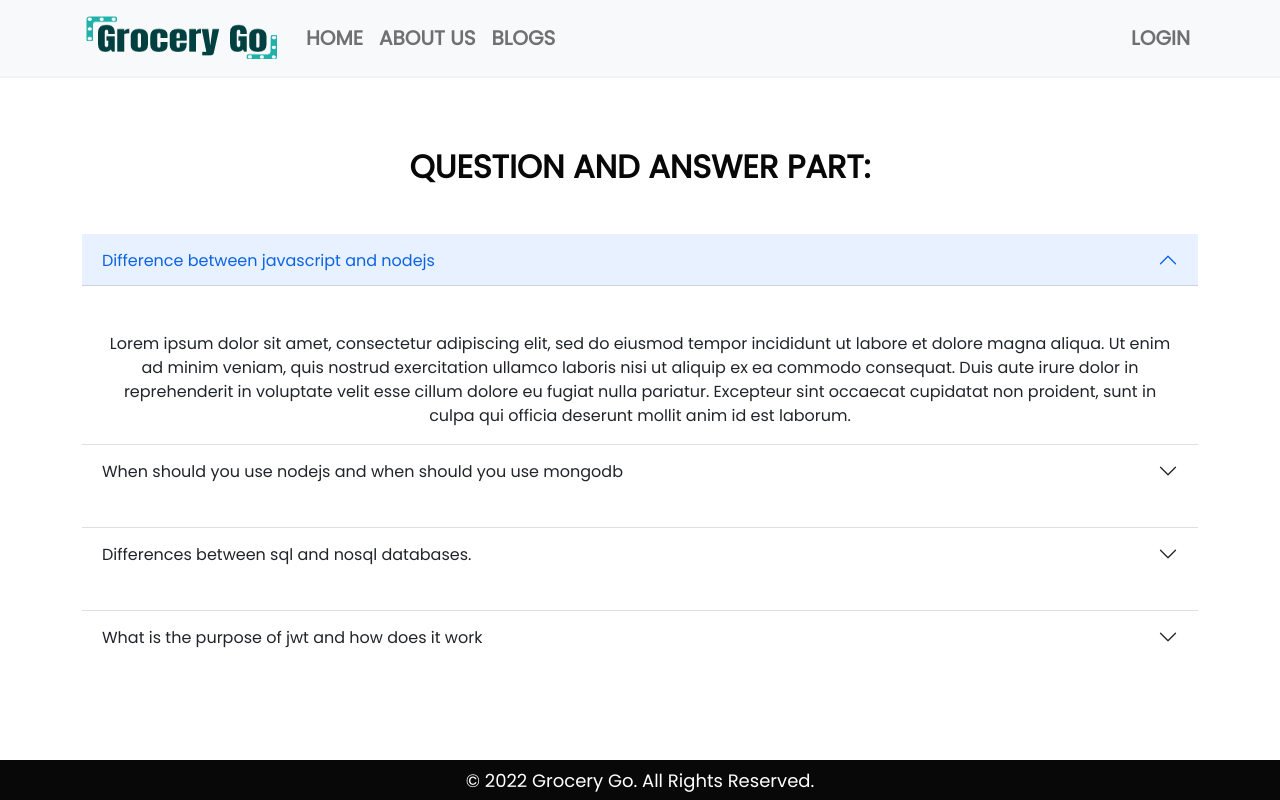
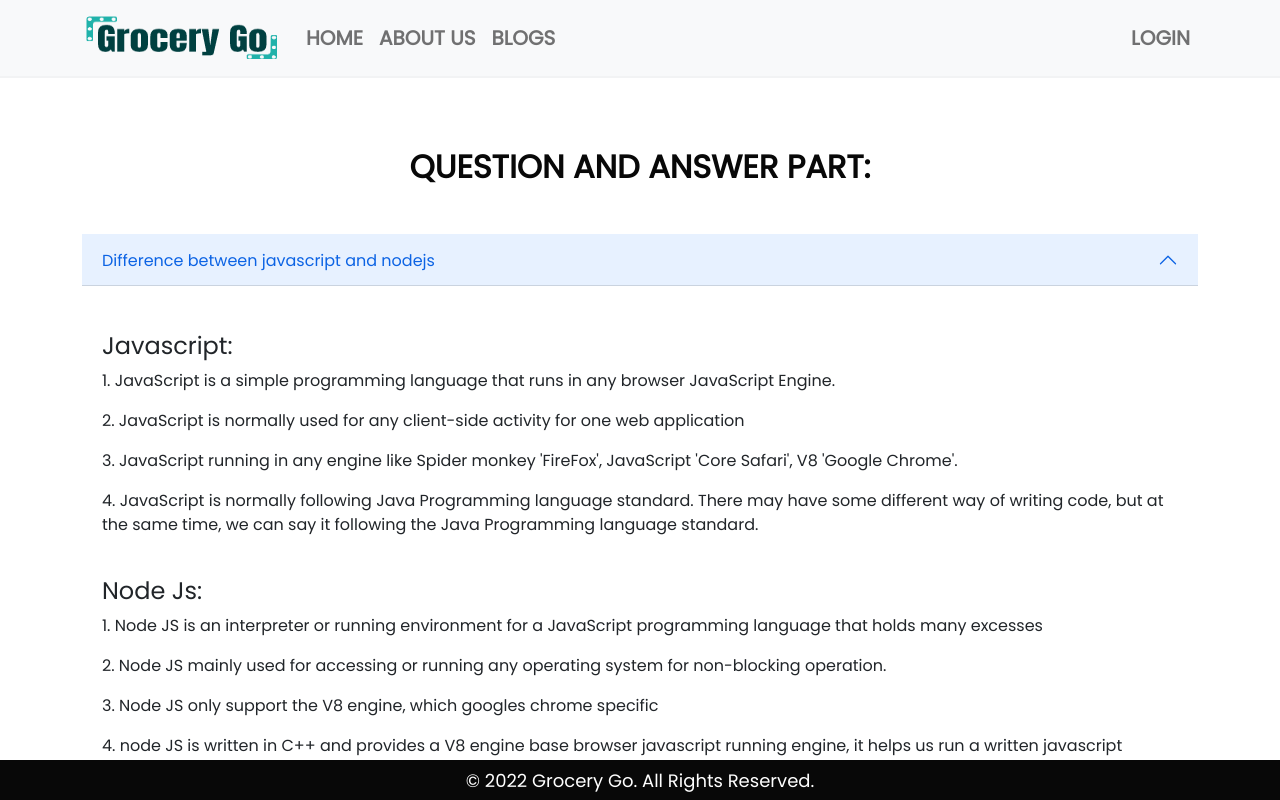
Before and after one commit to prokhairul/grocery-go-client, a React (Create React App) app: page /blogs in a window 1280 px wide. Shown: the top 800 px of the page. Built offline with nearby package versions, Linux system fonts and the light colour scheme; no server answers.

Commit message:
Answers Added

```diff
--- a/src/Pages/About/About.css
+++ b/src/Pages/About/About.css
@@ -15,3 +15,13 @@
     font-size: 18px;
     line-height: 35px;
 }
+
+/* Responsive Fixed  */
+
+@media only screen and (max-width: 576px) {
+    .about-sec {
+        margin-bottom: 70px;
+        padding: 20px;
+    }
+
+}
--- a/src/Pages/AddProduct/AddProduct.css
+++ b/src/Pages/AddProduct/AddProduct.css
@@ -5,3 +5,20 @@
     color: #080808;
     margin-bottom: 30px;
 }
+
+.add-product {
+    display: flex;
+    flex-direction: column;
+    width: 50%;
+    margin: 0 auto;
+}
+
+/* d-flex flex-column w-50 m-auto */
+
+/* responsive Fixed  */
+
+@media only screen and (max-width: 576px) {
+    .add-product {
+        width: 90%;
+    }
+}
--- a/src/Pages/AddProduct/AddProduct.js
+++ b/src/Pages/AddProduct/AddProduct.js
@@ -6,8 +6,8 @@ import './AddProduct.css'
 
 const AddProduct = () => {
     const { register, handleSubmit } = useForm();
+
     const onSubmit = data => {
-
         const url = `http://localhost:5000/product`;
         fetch(url, {
             method: 'POST',
@@ -26,7 +26,7 @@ const AddProduct = () => {
 
             <h2 className='text-center mt-5 mb-5 add-new-title'>Add a new Product </h2>
             <div className='form-field'>
-                <form className='d-flex flex-column w-50 m-auto' onSubmit={handleSubmit(onSubmit)}>
+                <form className='add-product' onSubmit={handleSubmit(onSubmit)}>
                     <input className='mb-3' placeholder='Product Name' {...register("name", { required: true, maxLength: 100 })} />
                     <input className='mb-3' placeholder='Supplier' {...register("supplier")} />
                     <textarea className='mb-3' placeholder='Product Description' {...register("description")} />
--- a/src/Pages/Blogs/Blogs.css
+++ b/src/Pages/Blogs/Blogs.css
@@ -10,3 +10,7 @@
     color: #080808;
     margin-bottom: 30px;
 }
+
+.answer {
+    text-align: left;
+}
--- a/src/Pages/Blogs/Blogs.js
+++ b/src/Pages/Blogs/Blogs.js
@@ -8,54 +8,72 @@ const Blogs = () => {
 
             <h2>Question And Answer Part: </h2>
 
-            <div className='mt-5'>
+            <div className='mt-5 answer'>
                 <Accordion defaultActiveKey="0" flush>
                     <Accordion.Item eventKey="0">
                         <Accordion.Header>Difference between javascript and nodejs</Accordion.Header>
                         <Accordion.Body>
-                            Lorem ipsum dolor sit amet, consectetur adipiscing elit, sed do eiusmod
-                            tempor incididunt ut labore et dolore magna aliqua. Ut enim ad minim
-                            veniam, quis nostrud exercitation ullamco laboris nisi ut aliquip ex ea
-                            commodo consequat. Duis aute irure dolor in reprehenderit in voluptate
-                            velit esse cillum dolore eu fugiat nulla pariatur. Excepteur sint occaecat
-                            cupidatat non proident, sunt in culpa qui officia deserunt mollit anim id
-                            est laborum.
+
+                            <h4>Javascript: </h4>
+                            <p>1. JavaScript is a simple programming language that runs in any browser JavaScript Engine.</p>
+                            <p>2. JavaScript is normally used for any client-side activity for one web application</p>
+                            <p>3. JavaScript running in any engine like Spider monkey 'FireFox', JavaScript 'Core Safari', V8 'Google Chrome'.</p>
+                            <p>4. JavaScript is normally following Java Programming language standard. There may have some different way of writing code, but at the same time, we can say it following the Java Programming language standard.</p>
+
+                            <br />
+                            <h4>Node Js: </h4>
+                            <p>1. Node JS is an interpreter or running environment for a JavaScript programming language that holds many excesses</p>
+                            <p>2. Node JS mainly used for accessing or running any operating system for non-blocking operation.</p>
+                            <p>3. Node JS only support the V8 engine, which googles chrome specific</p>
+                            <p>4. node JS is written in C++ and provides a V8 engine base browser javascript running engine, it helps us run a written javascript program in any browser environment.</p>
+
+
                         </Accordion.Body>
                     </Accordion.Item>
                     <Accordion.Item eventKey="1">
                         <Accordion.Header>When should you use nodejs and when should you use mongodb</Accordion.Header>
                         <Accordion.Body>
-                            Lorem ipsum dolor sit amet, consectetur adipiscing elit, sed do eiusmod
-                            tempor incididunt ut labore et dolore magna aliqua. Ut enim ad minim
-                            veniam, quis nostrud exercitation ullamco laboris nisi ut aliquip ex ea
-                            commodo consequat. Duis aute irure dolor in reprehenderit in voluptate
-                            velit esse cillum dolore eu fugiat nulla pariatur. Excepteur sint occaecat
-                            cupidatat non proident, sunt in culpa qui officia deserunt mollit anim id
-                            est laborum.
+
+                            <h4>When Should We Use Node Js: </h4>
+                            <p>Any project needs a programming environment and a runtime library that gives you basic programming tools and support and can compile and/or interpret your code. Node.js is a kind of tool for the programming language Javascript. There are similar tools for Python, Java, PHP, C#, C++ and more </p>
+
+                            <br />
+                            <h4>When Should We Use Mongodb</h4>
+                            <p>If your application needs the ability to persistently store data in a way that you can efficiently query or update it later, then you would typically use some form of database. There are dozens of popular databases. MongoDB is one such database. MariaDB, MySql, CouchDB, DynamoDB (on AWS), Postgres are examples of other databases.</p>
+
                         </Accordion.Body>
                     </Accordion.Item>
                     <Accordion.Item eventKey="2">
-                        <Accordion.Header>Differences between sql and nosql databases.</Accordion.Header>
+                        <Accordion.Header>Differences between sql and NoSQL databases</Accordion.Header>
                         <Accordion.Body>
-                            Lorem ipsum dolor sit amet, consectetur adipiscing elit, sed do eiusmod
-                            tempor incididunt ut labore et dolore magna aliqua. Ut enim ad minim
-                            veniam, quis nostrud exercitation ullamco laboris nisi ut aliquip ex ea
-                            commodo consequat. Duis aute irure dolor in reprehenderit in voluptate
-                            velit esse cillum dolore eu fugiat nulla pariatur. Excepteur sint occaecat
-                            cupidatat non proident, sunt in culpa qui officia deserunt mollit anim id
-                            est laborum.
+
+                            <h4>SQL Databases</h4>
+                            <p>1. Tables with fixed rows and columns</p>
+                            <p>2. Developed in the 1970s with a focus on reducing data duplication</p>
+                            <p>3. Scale-up with a larger server</p>
+                            <p>4. Schemas: Rigid </p>
+                            <p>5. Examples: Oracle, MySQL, Microsoft SQL Server, and PostgreSQL</p>
+
+                            <br />
+
+                            <h4>NoSQL Databases</h4>
+                            <p>1. Document: JSON documents, Key-value: key-value pairs, Wide-column: tables with rows and dynamic columns, Graph: nodes and edges</p>
+                            <p>2. Developed in the late 2000s with a focus on scaling</p>
+                            <p>3. scale-out across commodity servers </p>
+                            <p>4. Schemas: Flexible</p>
+                            <p>5. Examples: Document: MongoDB and CouchDB, Key-value: Redis and DynamoDB, Wide-column: Cassandra and HBase, Graph: Neo4j and Amazon Neptune</p>
+
+
                         </Accordion.Body>
                     </Accordion.Item>
                     <Accordion.Item eventKey="3">
                         <Accordion.Header>What is the purpose of jwt and how does it work</Accordion.Header>
                         <Accordion.Body>
-                            Lorem ipsum dolor sit amet, consectetur adipiscing elit, sed do eiusmod
-                            tempor incididunt ut labore et dolore magna aliqua. Ut enim ad minim
-                            veniam, quis nostrud exercitation ullamco laboris nisi ut aliquip ex ea
-                            commodo consequat. Duis aute irure dolor in reprehenderit in voluptate
-                            velit esse cillum dolore eu fugiat nulla pariatur. Excepteur sint occaecat
-                            cupidatat non proident, sunt in culpa qui officia deserunt mollit anim id
-                            est laborum.
+                            <p>JWT is an open standard used to share security information between a client and a server. Each JWT has a set of claims that are encoded as JSON objects. JWTs are signed with a cryptographic algorithm to make sure that the claims can't be changed after the token is issued.</p>
+                            <br />
+                            <h4>Purpose of JWT:</h4>
+                            <p>JWT can be used as an access token to stop people from getting into a protected resource who shouldn't be able to. They are often used as Bearer tokens, which the API will decode and check before sending a response.</p>
+
                         </Accordion.Body>
                     </Accordion.Item>
                 </Accordion>
--- a/src/Pages/ManageProduct/Manage.css
+++ b/src/Pages/ManageProduct/Manage.css
@@ -5,7 +5,7 @@
 
 .list-group-item {
     margin: 5px;
-    width: 200px;
+    width: 250px;
 }
 
 .list-group-item .btn {
@@ -28,10 +28,19 @@
     margin-right: 50px;
 }
 
+.table-head {
+    display: grid;
+    grid-template-columns: repeat(5, 1fr);
+}
+
 /* Responsive Design  */
 
 @media only screen and (max-width: 576px) {
     .manage-products {
+        overflow: scroll;
+    }
+
+    .table-head {
         overflow: scroll;
     }
 
```
Also changed, not shown: src/Pages/Inventory/Inventory.js (+31 -12 lines), src/Pages/ManageProduct/ManageProduct.js (+33 -3 lines).
